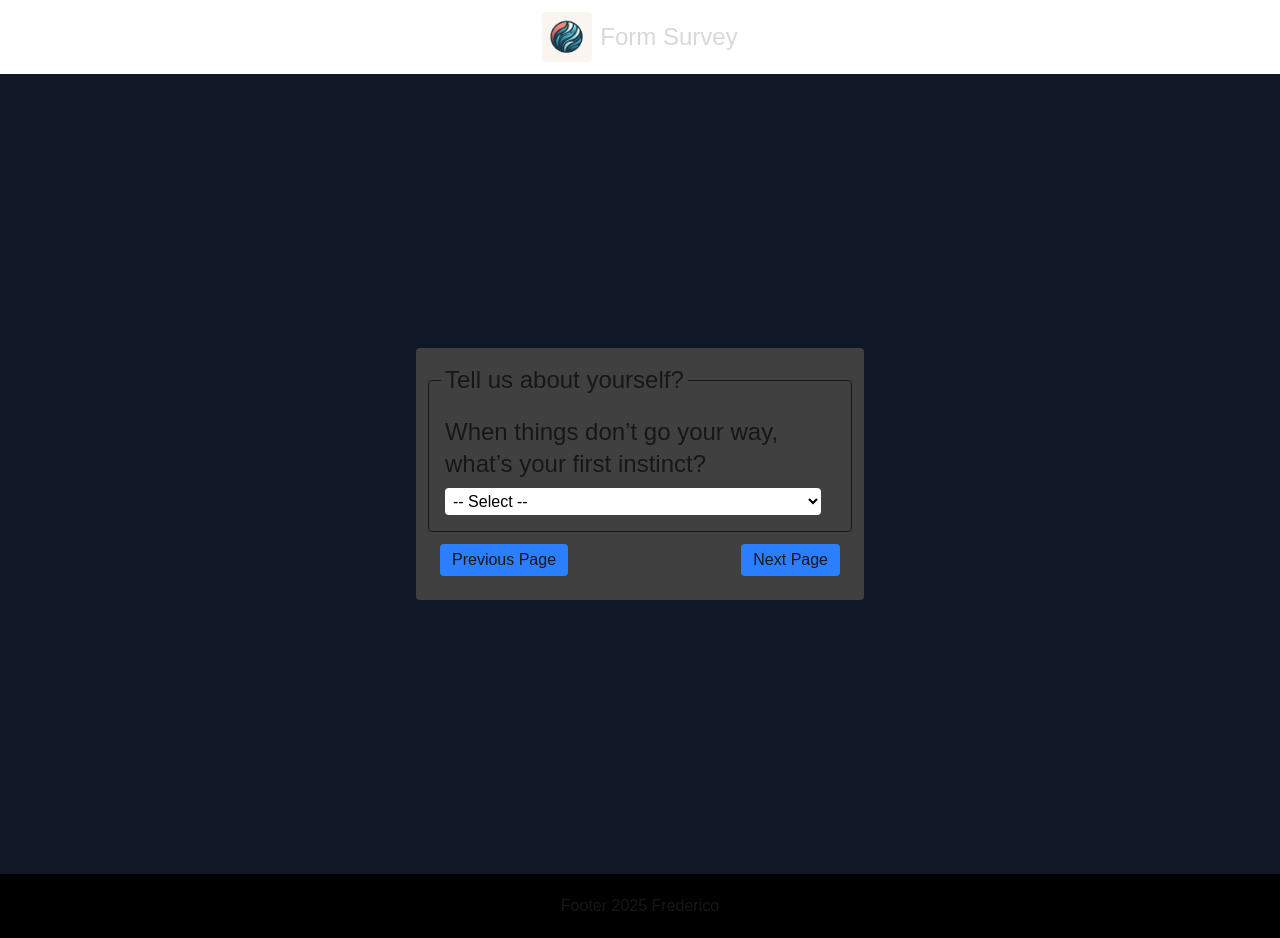
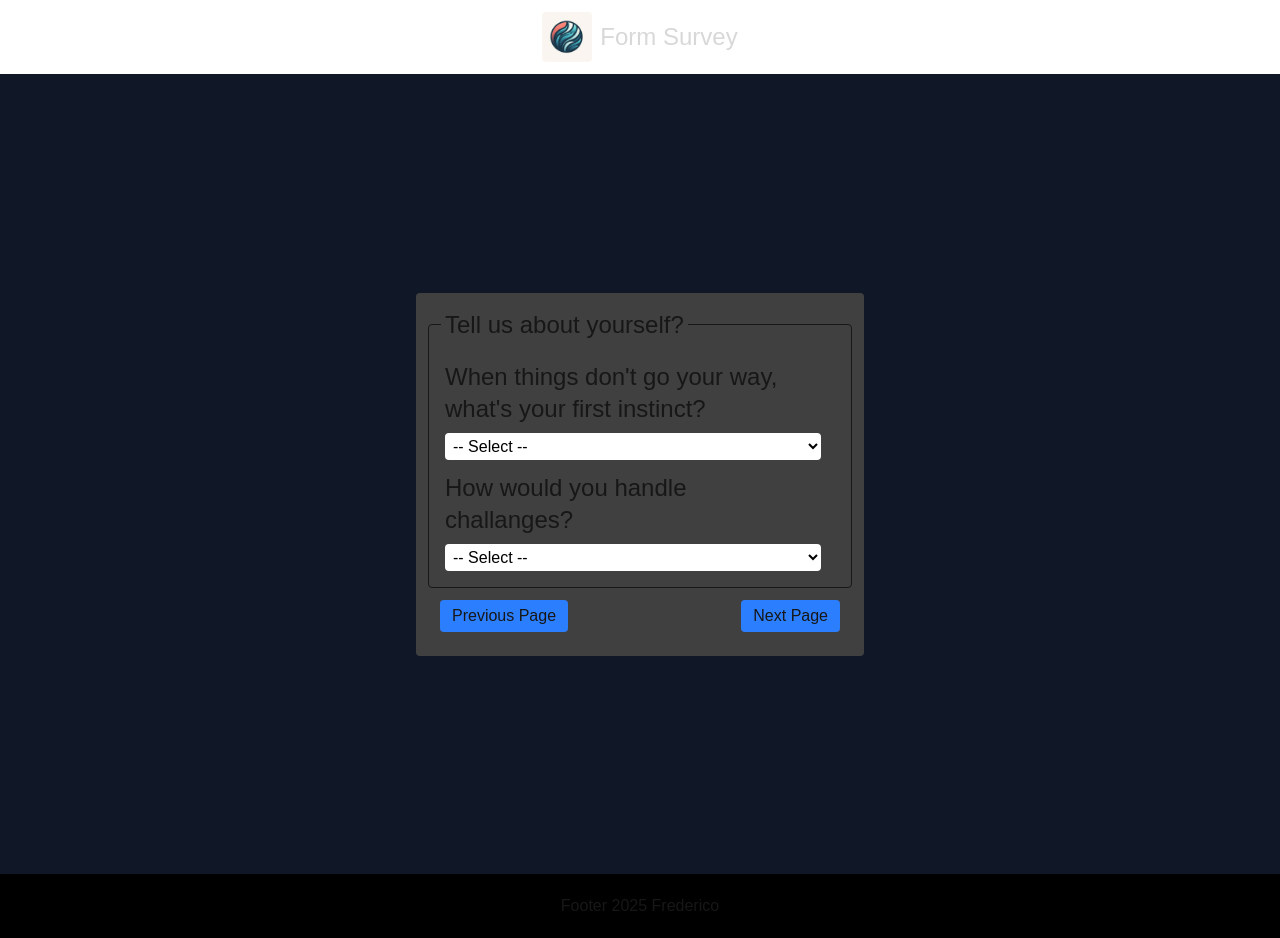
Before and after one commit to FredH2O/basic-ts-form, a Next.js app: page /Page3 in a window 1280 px wide. Built offline with nearby package versions, Linux system fonts and the light colour scheme.

Commit message:
chore: moved ChallangeQuestion along with FrustrationQuestion to keep select tags together

```diff
--- a/app/Page3/page.tsx
+++ b/app/Page3/page.tsx
@@ -2,15 +2,21 @@
 import FormSection from "../../components/FormSection";
 import { useFormContext } from "../context/FormContext";
 import FrustrationQuestion from "../../components/Questions_3/FrustrationQuestion";
-
+import ChallangesQuestion from "../../components/Questions_3/ChallengesQuestion";
 const Page3 = () => {
-  const { handleChange, handleSubmit, submitQuestion } = useFormContext();
+  const { handleChange, handleSubmit, submitQuestion, otherAnswer } =
+    useFormContext();
   return (
     <FormSection next="/" onSubmit={handleSubmit} previous="/Page2">
       <FrustrationQuestion
         onChange={handleChange}
         value={submitQuestion.frustration}
       />
+      <ChallangesQuestion
+        onChange={handleChange}
+        value={submitQuestion.challenges}
+        otherAnswer={otherAnswer}
+      />
     </FormSection>
   );
 };
--- a/components/Form.tsx
+++ b/components/Form.tsx
@@ -1,7 +1,7 @@
 "use client";
 import { useFormContext } from "../app/context/FormContext";
 import DescriptionQuestion from "./Questions_1/DescriptionQuestion";
-import ChallangesQuestion from "./Questions_1/ChallengesQuestion";
+import ChallangesQuestion from "./Questions_3/ChallengesQuestion";
 import NameQuestion from "./Questions_1/NameQuestion";
 import FormSection from "./FormSection";
 
@@ -17,18 +17,8 @@ const Form = () => {
 
   return (
     <FormSection onSubmit={handleSubmit} next="/Page2">
-      {/* name */}
       <NameQuestion onChange={handleChange} name={submitQuestion.name} />
-
-      {/* student */}
       <DescriptionQuestion onChange={handleChange} />
-
-      {/* transportation */}
-      <ChallangesQuestion
-        onChange={handleChange}
-        value={submitQuestion.challenges}
-        otherAnswer={otherAnswer}
-      />
     </FormSection>
   );
 };
--- a/components/FormSection.tsx
+++ b/components/FormSection.tsx
@@ -27,6 +27,7 @@ const FormSection = ({
             {children}
           </div>
         </fieldset>
+
         <div
           className={`flex ${
             previous ? "justify-between" : "justify-center"
--- a/components/Questions_3/FrustrationQuestion.tsx
+++ b/components/Questions_3/FrustrationQuestion.tsx
@@ -12,7 +12,7 @@ const FrustrationQuestion = ({ onChange, value }: Props) => {
   return (
     <div className="flex flex-col gap-2 p-1">
       <SelectQuestionBox
-        title="When things don’t go your way, what’s your first instinct?"
+        title="When things don't go your way, what's your first instinct?"
         name="frustration"
         id="frustration"
         onChange={onChange}
--- a/const/constants.ts
+++ b/const/constants.ts
@@ -180,56 +180,16 @@ export const CHALLENGES = [
 ] as const;
 
 export const FRUSTRATION_QUESTION = [
-  {
-    title: "-- Select --",
-    value: "",
-    key: 0,
-  },
-  {
-    title: "Do it myself, not ask anyone for help.",
-    value: "introvert",
-    key: 1,
-  },
-  {
-    title: "Talk to someone — I need to vent or get advice.",
-    value: "extrovert",
-    key: 2,
-  },
-  {
-    title: "Laugh it off. No big deal — I’ll try again.",
-    value: "optimist",
-    key: 3,
-  },
-  {
-    title: "Of course this happened... things always go wrong.",
-    value: "pessimist",
-    key: 4,
-  },
-  {
-    title: "I can’t move on until I fix every detail.",
-    value: "perfectionist",
-    key: 5,
-  },
-  {
-    title: "Let’s change the plan and try something new!",
-    value: "adventurer",
-    key: 6,
-  },
-  {
-    title: "It’s okay — I’ll adapt so no one gets upset.",
-    value: "peacemaker",
-    key: 7,
-  },
-  {
-    title: "Take charge — I’ll make a new plan and lead the way.",
-    value: "leader",
-    key: 8,
-  },
-  {
-    title: "Depends on the day — sometimes I fight, sometimes I freeze.",
-    value: "mixed",
-    key: 9,
-  },
+  { title: "-- Select --", value: "", key: 0 },
+  { title: "Handle it myself.", value: "introvert", key: 1 },
+  { title: "Talk it out.", value: "extrovert", key: 2 },
+  { title: "Laugh it off.", value: "optimist", key: 3 },
+  { title: "Nothing ever works...", value: "pessimist", key: 4 },
+  { title: "Fix every detail.", value: "perfectionist", key: 5 },
+  { title: "Try a new way!", value: "adventurer", key: 6 },
+  { title: "Keep the peace.", value: "peacemaker", key: 7 },
+  { title: "Take the lead.", value: "leader", key: 8 },
+  { title: "It depends on the day.", value: "mixed", key: 9 },
 ] as const;
 
 export type PersonalityTrait = (typeof PERSONALITY_TRAITS)[number]["value"];
```
Also changed, not shown: components/Questions_3/ChallengesQuestion.tsx (renamed from components/Questions_1/ChallengesQuestion.tsx).
